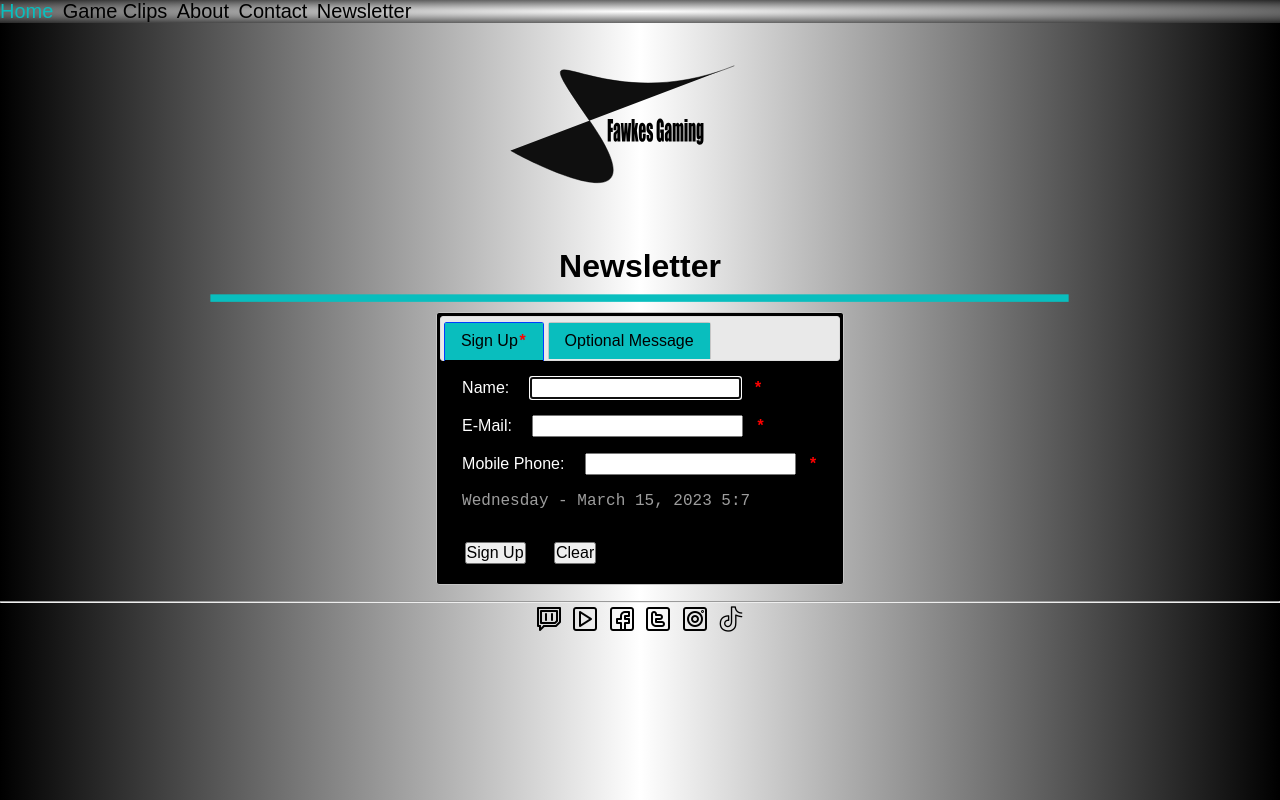
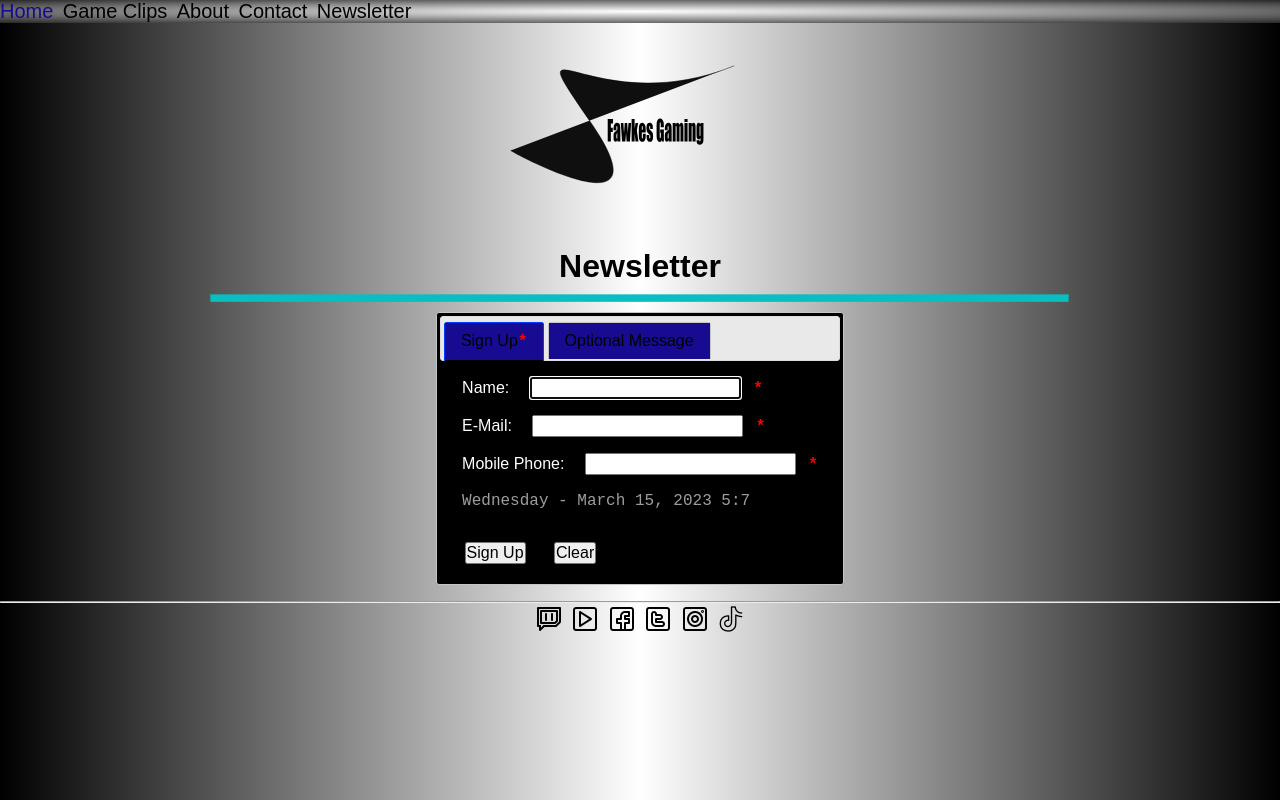
Before and after one commit to jesseFreckleton/jessefreckleton.github.io, a website: page fawkes_gaming/newsletter.html in a window 1280 px wide. Drawn offline with nearby package versions, Linux system fonts and the light colour scheme.

Commit message:
Update contact.css

```diff
--- a/fawkes_gaming/CSS/contact.css
+++ b/fawkes_gaming/CSS/contact.css
@@ -28,7 +28,7 @@ nav ul li a {
   color: black;
 }
 nav ul li a:hover {
-  color: rgb(9, 190, 190);
+  color: rgb(23, 12, 145);
 }
 nav ul li a:focus {
   color: rgb(68, 67, 67);
@@ -83,7 +83,7 @@ span {
   font-family: fantasy;
 }
 #submit:hover, #clear:hover {
-  color: rgb(9, 190, 190);
+  color: rgb(23, 12, 145);
 }
 #submit:focus, #clear:focus {
   color: rgb(68, 67, 67);
@@ -104,7 +104,7 @@ span {
   background-color: black;
 }
 #tabs .ui-tabs-anchor {
-  background-color: rgb(9, 190, 190);
+  background-color: rgb(23, 12, 145);
   color: black;
 }
 #tabs .ui-tabs-anchor:hover {
```
